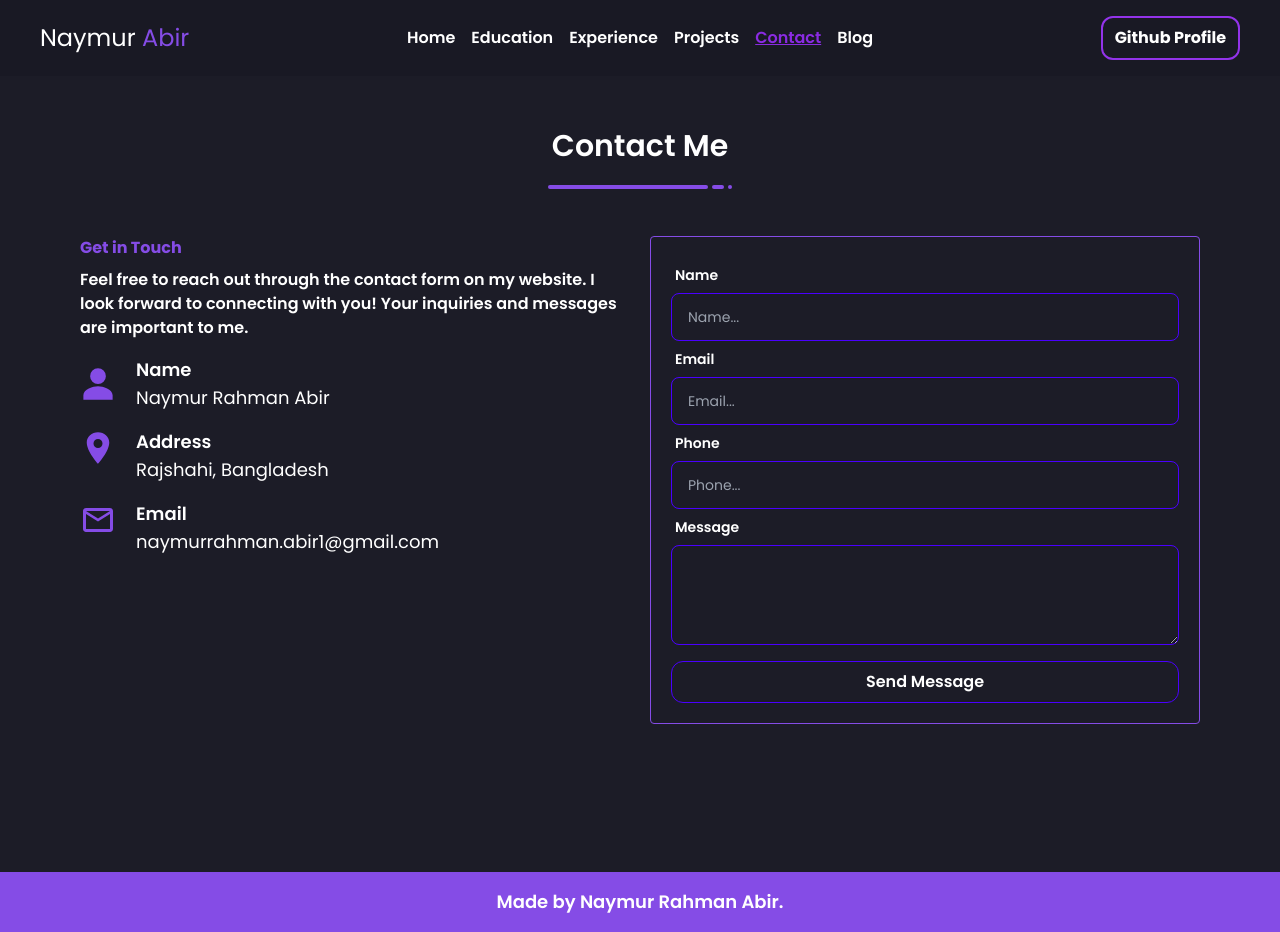
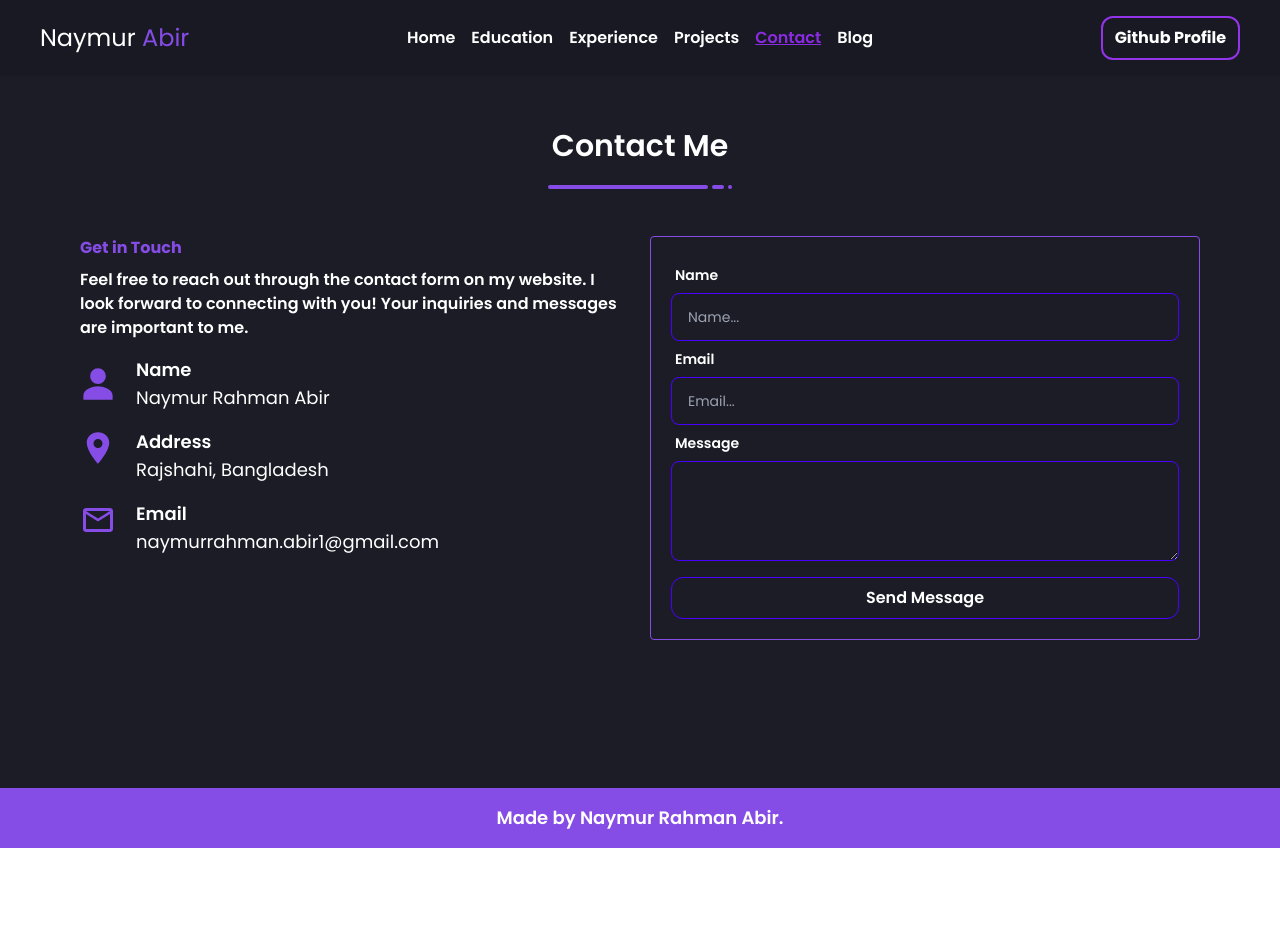
Before and after one commit to naymurabir/Naymur_Rahman_Portfolio, a React (Vite) app: page /contact in a window 1280 px wide. After the commit the page ends 848 px from the top, so only its background shows below. Built offline with nearby package versions, Linux system fonts and the light colour scheme.

Commit message:
contact page done

```diff
--- a/package.json
+++ b/package.json
@@ -10,6 +10,7 @@
     "preview": "vite preview"
   },
   "dependencies": {
+    "@emailjs/browser": "^3.11.0",
     "emailjs": "^4.0.3",
     "localforage": "^1.10.0",
     "match-sorter": "^6.3.1",
--- a/src/Pages/Banner/Banner.jsx
+++ b/src/Pages/Banner/Banner.jsx
@@ -2,9 +2,8 @@ import heroImage from '../../assets/heroImage.jpg'
 import { TypeAnimation } from 'react-type-animation';
 import resume from '../../assets/Resume/Naymur Rahman Abir.pdf'
 
+
 const Banner = () => {
-
-
     return (
         <div className="py-32 max-w-screen-xl mx-auto px-5 md:px-10 lg:px-20">
             <div className='flex flex-col lg:flex-row items-center gap-5'>
--- a/src/Pages/Contact/Contact.jsx
+++ b/src/Pages/Contact/Contact.jsx
@@ -1,8 +1,45 @@
 import { IoPersonSharp, IoLocationSharp } from "react-icons/io5";
 import { MdOutlineMail } from "react-icons/md";
+import emailjs from '@emailjs/browser';
+import Swal from "sweetalert2";
 
 
 const Contact = () => {
+
+    const handleContactMe = (e) => {
+        e.preventDefault()
+        const userMessage = e.target.message.value
+        const userName = e.target.name.value
+        const userEmail = e.target.email.value
+        const templateParams = {
+            from_name: userName,
+            from_email: userEmail,
+            message: userMessage,
+            name: userName,
+            email: userEmail
+        }
+        console.log(templateParams);
+
+        // Email JS------------------------------------
+        emailjs.send('service_11kk9iq', 'template_k8ov40j', templateParams, 'OODnN_JBcfByZ2M0F')
+            .then((response) => {
+                console.log('SUCCESS!', response.status, response.text);
+            }, (err) => {
+                console.log('FAILED...', err);
+            });
+        Swal.fire({
+            position: 'center',
+            icon: 'success',
+            title: 'Your email is sent. I will look forward to connect with you soon!',
+            showConfirmButton: false,
+            background: '#1C1C27',
+            heightAuto: '100px',
+            color: 'white',
+            timer: 2000
+        })
+
+    }
+
     return (
         <div className="py-20 lg:py-32 max-w-screen-xl mx-auto px-5 md:px-10 lg:px-20">
 
@@ -49,36 +86,29 @@ const Contact = () => {
                 </div>
 
                 <div className="lg:w-[50%]">
-                    <form className="border border-[#854CE6] px-5 py-5 rounded">
+                    <form onSubmit={handleContactMe} className="border border-[#854CE6] px-5 py-5 rounded">
                         <label className="form-control w-full max-w-xl">
                             <div className="label">
                                 <span className="label-text text-white font-semibold">Name</span>
                             </div>
-                            <input type="text" placeholder="Name..." className="input text-white input-bordered w-full input-md max-w-xl bg-transparent input-primary focus:outline-0" />
+                            <input name="name" type="text" placeholder="Name..." className="input text-white input-bordered w-full input-md max-w-xl bg-transparent input-primary focus:outline-0" />
                         </label>
 
                         <label className="form-control w-full max-w-xl">
                             <div className="label">
                                 <span className="label-text text-white font-semibold">Email</span>
                             </div>
-                            <input type="email" placeholder="Email..." className="input text-white input-bordered w-full input-md max-w-xl bg-transparent input-primary focus:outline-0" />
-                        </label>
-
-                        <label className="form-control w-full max-w-xl">
-                            <div className="label">
-                                <span className="label-text text-white font-semibold">Phone</span>
-                            </div>
-                            <input type="text" placeholder="Phone..." className="input text-white input-bordered w-full input-md max-w-xl bg-transparent input-primary focus:outline-0" />
+                            <input name="email" type="email" placeholder="Email..." className="input text-white input-bordered w-full input-md max-w-xl bg-transparent input-primary focus:outline-0" />
                         </label>
 
                         <label className="form-control w-full max-w-xl">
                             <div className="label">
                                 <span className="label-text text-white font-semibold">Message</span>
                             </div>
-                            <textarea className="input text-white input-bordered w-full input-md max-w-xl bg-transparent input-primary focus:outline-0 h-[100px]" name="" id="" cols="30" rows="10"></textarea>
+                            <textarea className="input text-white input-bordered w-full input-md max-w-xl bg-transparent input-primary focus:outline-0 h-[100px]" name="message" id="" cols="30" rows="10"></textarea>
                         </label>
 
-                        <button className="text-white border border-[#4A00FF] font-semibold py-2 px-3 rounded-xl hover:bg-[#4A00FF] w-full md:w-1/2 lg:w-full mt-4">Send Message</button>
+                        <button type="submit" className="text-white border border-[#4A00FF] font-semibold py-2 px-3 rounded-xl hover:bg-[#4A00FF] w-full md:w-1/2 lg:w-full mt-4">Send Message</button>
                     </form>
                 </div>
 
```
Also changed, not shown: 1 other file (tests, documents, lock files or other folders).
